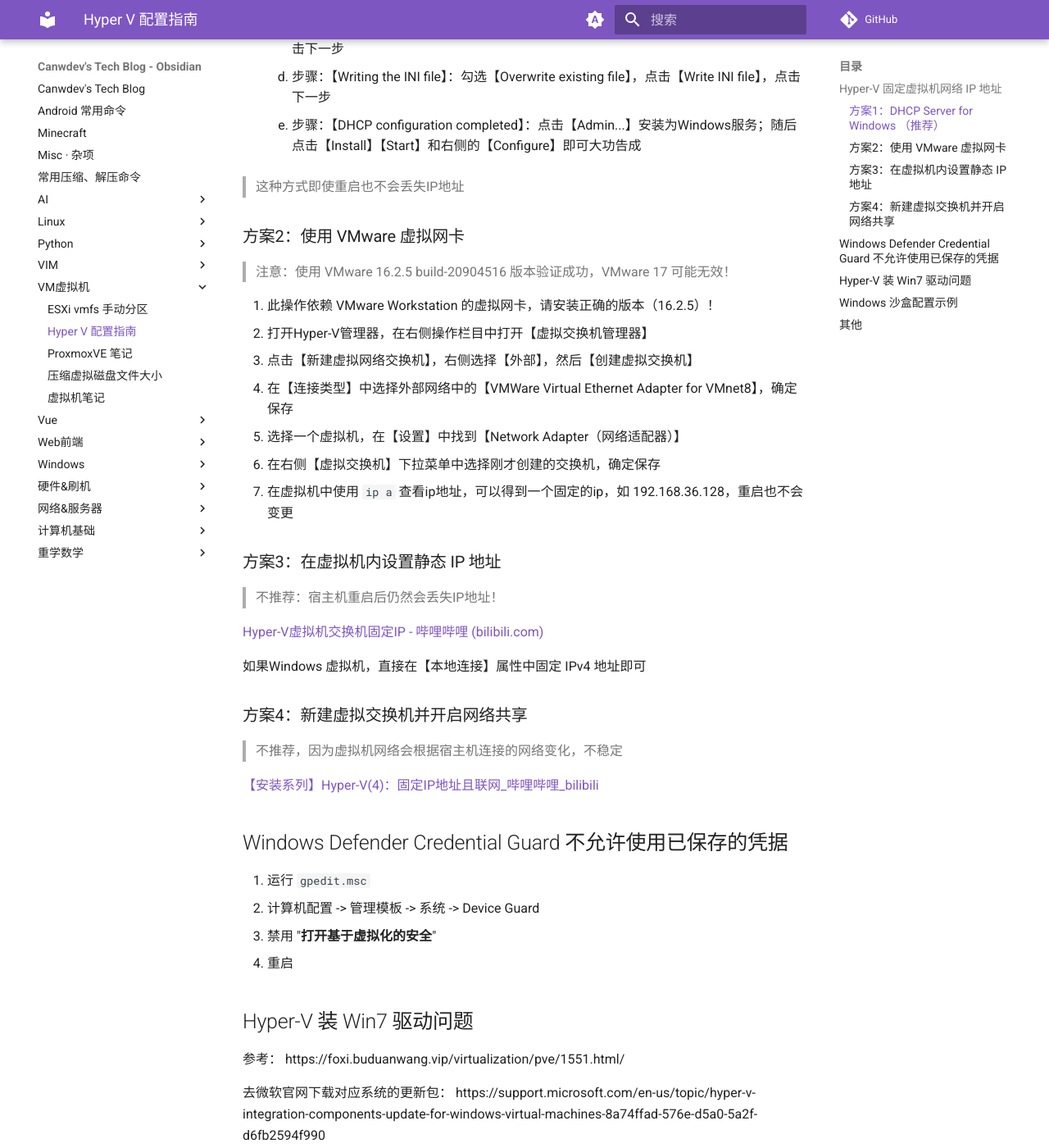
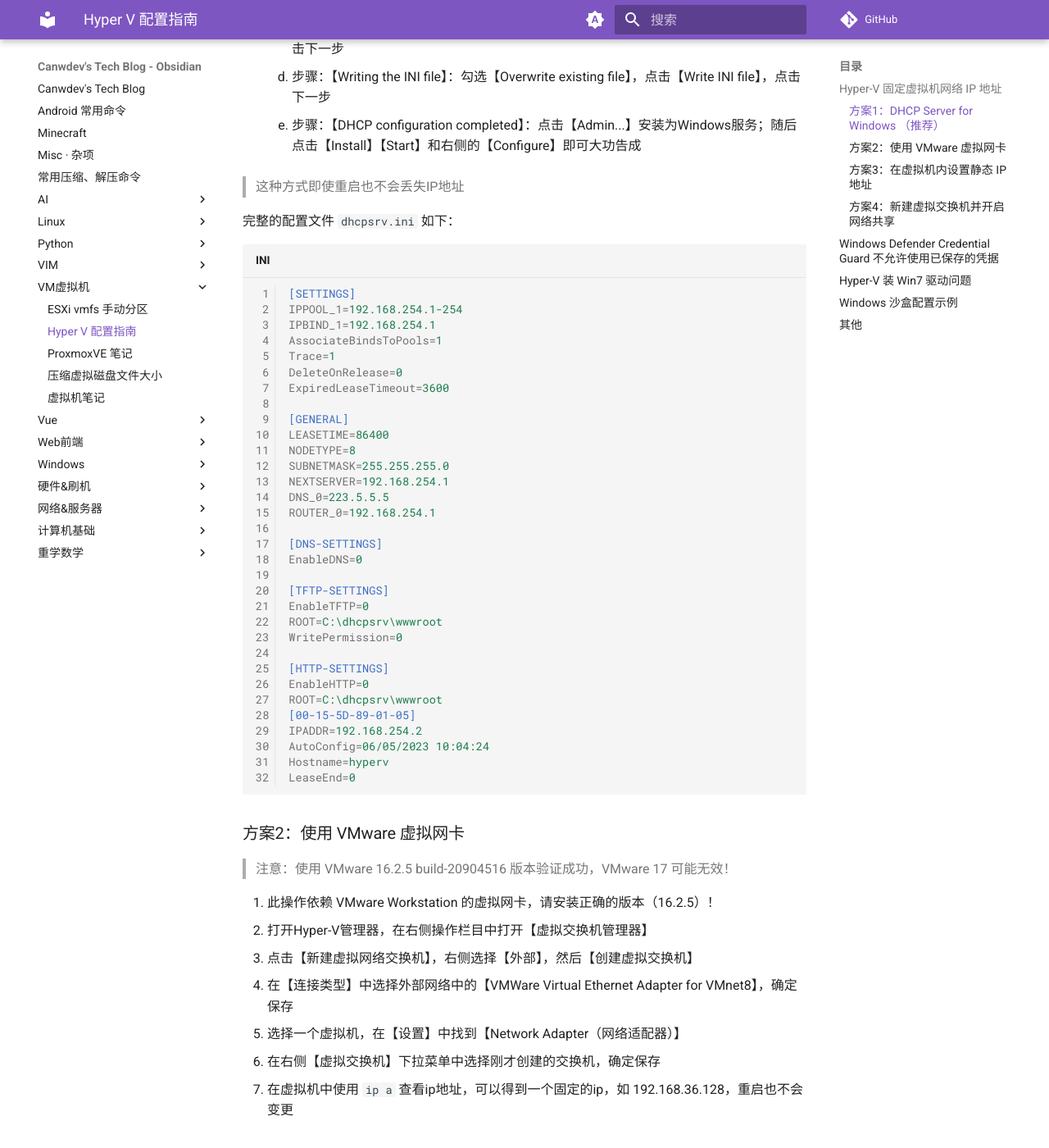
Before and after one commit to canwdev/canwdev.github.io, an MkDocs documentation site: the page built from docs/VM虚拟机/Hyper-V 配置指南.md, in a window 1280 px wide and 1400 px high, scrolled down 1144 px. Shown: the whole window at 82% size. Built offline with MkDocs 1.6.1 and Material for MkDocs 9.7.7, drawn with Linux system fonts in a browser that asks for light colours; comment, search, counter and statistics services are not loaded.

Commit message:
vault backup: 2023-06-15 09:18:52

````diff
--- a/docs/VM虚拟机/Hyper-V 配置指南.md
+++ b/docs/VM虚拟机/Hyper-V 配置指南.md
@@ -43,6 +43,42 @@ Remove-NetNat -name "vEthernet (NAT网络)"
 	5. 步骤：【DHCP configuration completed】：点击【Admin...】安装为Windows服务；随后点击【Install】【Start】和右侧的【Configure】即可大功告成
 
 > 这种方式即使重启也不会丢失IP地址
+
+完整的配置文件 `dhcpsrv.ini` 如下：
+```ini
+[SETTINGS]
+IPPOOL_1=192.168.254.1-254
+IPBIND_1=192.168.254.1
+AssociateBindsToPools=1
+Trace=1
+DeleteOnRelease=0
+ExpiredLeaseTimeout=3600
+
+[GENERAL]
+LEASETIME=86400
+NODETYPE=8
+SUBNETMASK=255.255.255.0
+NEXTSERVER=192.168.254.1
+DNS_0=223.5.5.5
+ROUTER_0=192.168.254.1
+
+[DNS-SETTINGS]
+EnableDNS=0
+
+[TFTP-SETTINGS]
+EnableTFTP=0
+ROOT=C:\dhcpsrv\wwwroot
+WritePermission=0
+
+[HTTP-SETTINGS]
+EnableHTTP=0
+ROOT=C:\dhcpsrv\wwwroot
+[00-15-5D-89-01-05]
+IPADDR=192.168.254.2
+AutoConfig=06/05/2023 10:04:24
+Hostname=hyperv
+LeaseEnd=0
+```
 
 ### 方案2：使用 VMware 虚拟网卡
 
````
Also changed, not shown: docs/Linux/git 笔记.md (+6 -0 lines), docs/AI/AI Collection.md (line endings or trailing spaces).
